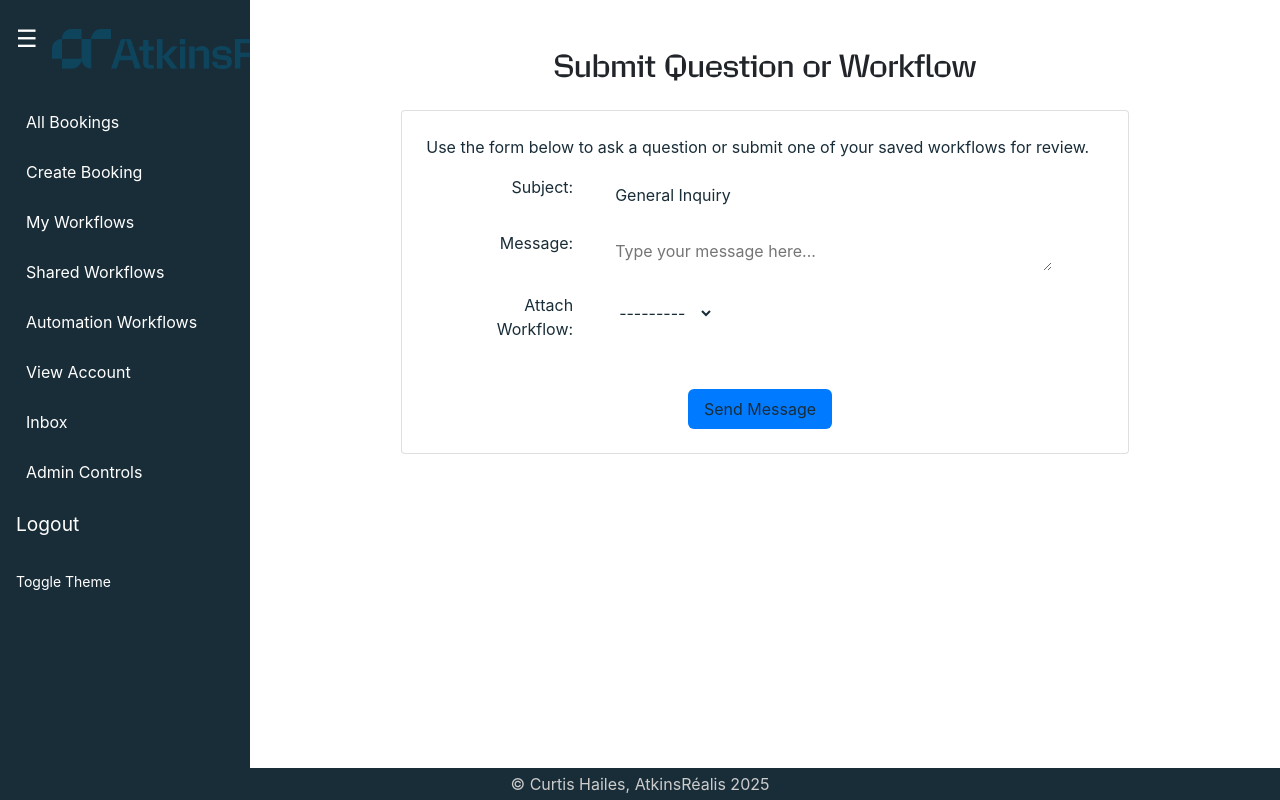
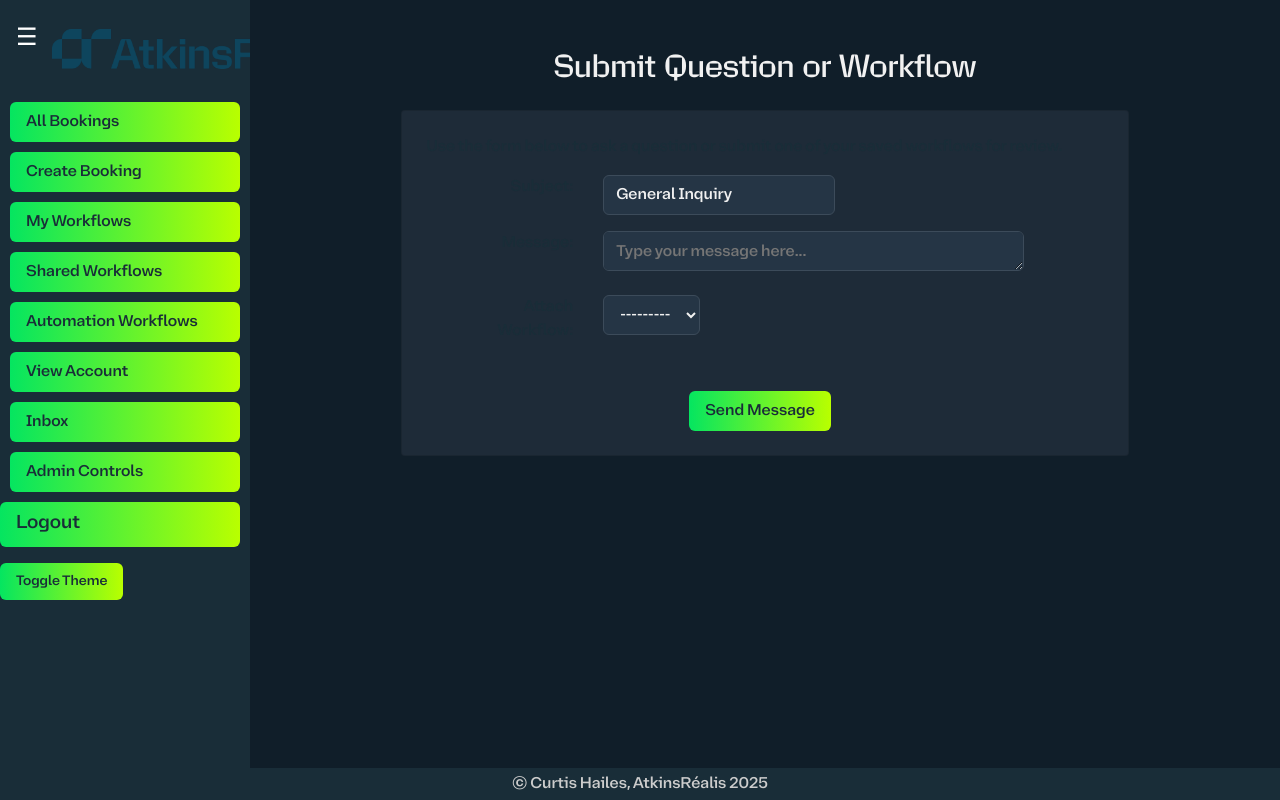
Before and after one commit to CurtisHai/Automation, a Django app: page /contact/ in a window 1280 px wide. Run offline with Django 5.2, Linux system fonts and the light colour scheme; a user stored in the database is signed in; data that the repository does not hold is empty; some libraries are stand-ins or nearby versions.

Commit message:
fix: restore dark theme variables

```diff
--- a/equipment_booking_app/workflow_automation/static/css/styles.css
+++ b/equipment_booking_app/workflow_automation/static/css/styles.css
@@ -1,4 +1,11 @@
-
+:root {
+  --bg-color: #101e29;
+  --text-color: #f1f1f1;
+  --accent-start: #05E560;
+  --accent-end: #B9FF00;
+  --button-text-color: #192d38;
+  --input-bg: #253545;
+  --input-border: #3c4b5a;
 }
 
 body {
@@ -79,6 +86,11 @@
   box-shadow: 0 0 0 0.2rem rgba(5, 229, 96, 0.25);
 }
 
+.card {
+  background-color: #1e2b38;
+  color: var(--text-color);
+}
+
 
 
 .sidebar {
```
